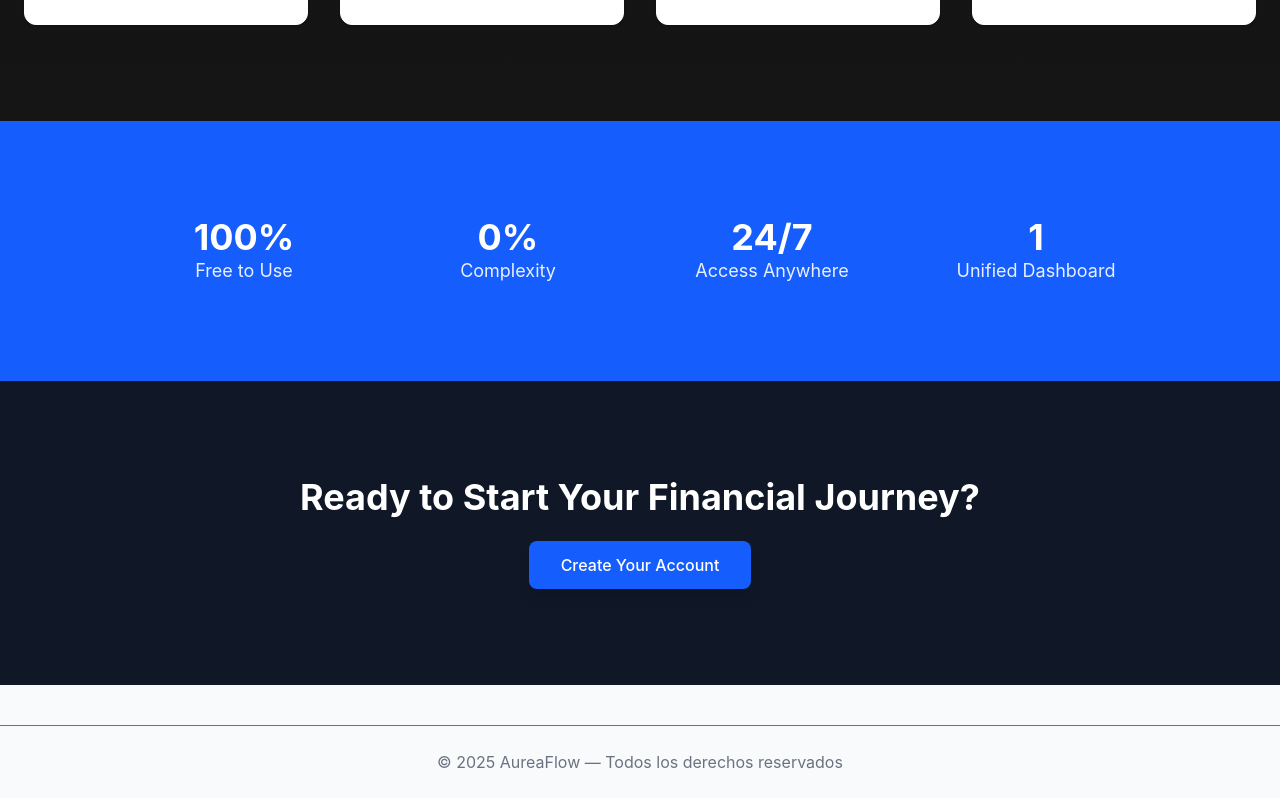
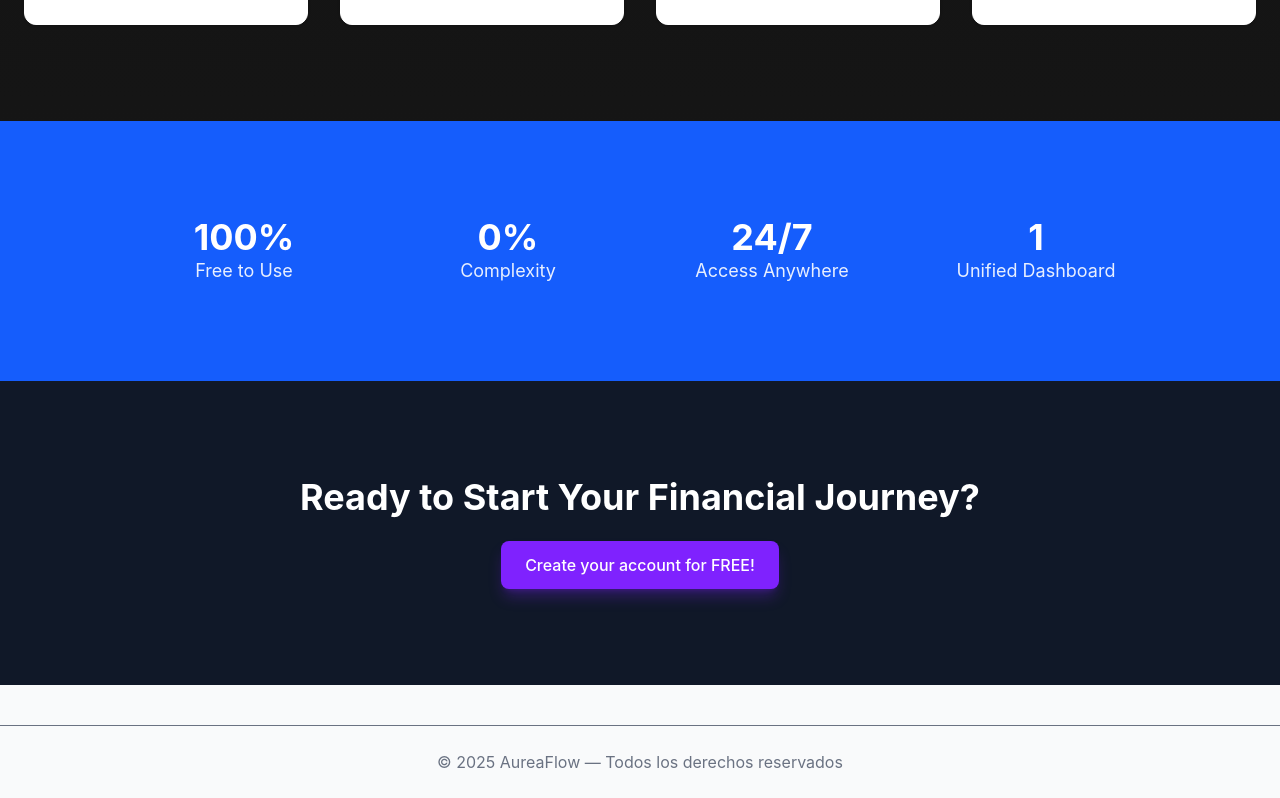
Before and after one commit to Guillo343/AureaFlow, a React (Vite) app in the folder aureaflow/: page / in a window 1280 px wide. Shown: the part 1173-1971 px from the top of the page. Built offline with nearby package versions, Linux system fonts and the light colour scheme; no server answers.

Commit message:
Summary
Segunda parte de la mejora de la landing

```diff
--- a/aureaflow/src/components/Landing/CTASection.tsx
+++ b/aureaflow/src/components/Landing/CTASection.tsx
@@ -1,6 +1,8 @@
 import { motion } from "framer-motion";
+import { Link } from "react-router-dom";
 
 export default function CTASection() {
+  const MotionLink = motion(Link);
   return (
     <section className="py-24 px-6 text-center bg-gray-900 text-white">
       <motion.h2
@@ -13,13 +15,20 @@ export default function CTASection() {
         Ready to Start Your Financial Journey?
       </motion.h2>
 
-      <motion.button
+      <MotionLink
+        to="/signup"
+        aria-label="Get started with AureaFlow"
         whileHover={{ scale: 1.05 }}
         whileTap={{ scale: 0.97 }}
-        className="px-8 py-3 bg-blue-600 rounded-lg font-medium shadow-lg"
+        className="inline-flex items-center justify-center
+                   px-6 py-3 rounded-lg font-medium
+                   bg-violet-600 text-white
+                   shadow-lg shadow-violet-600/30
+                   transition-colors
+                   hover:bg-violet-500"
       >
-        Create Your Account
-      </motion.button>
+        Create your account for FREE!
+      </MotionLink>
     </section>
   );
 }
```
